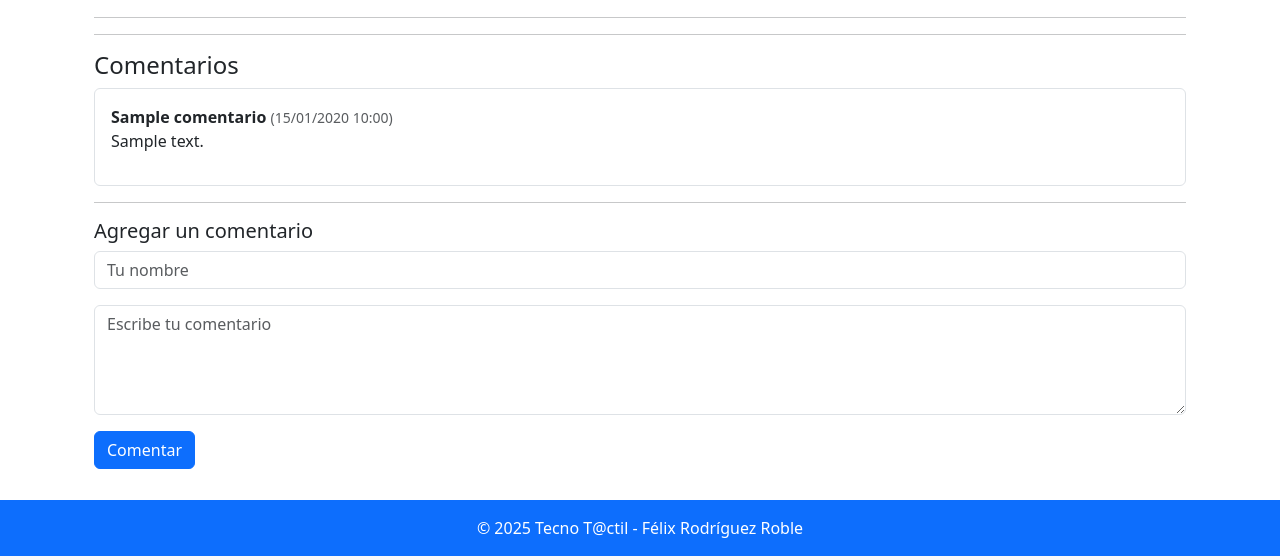
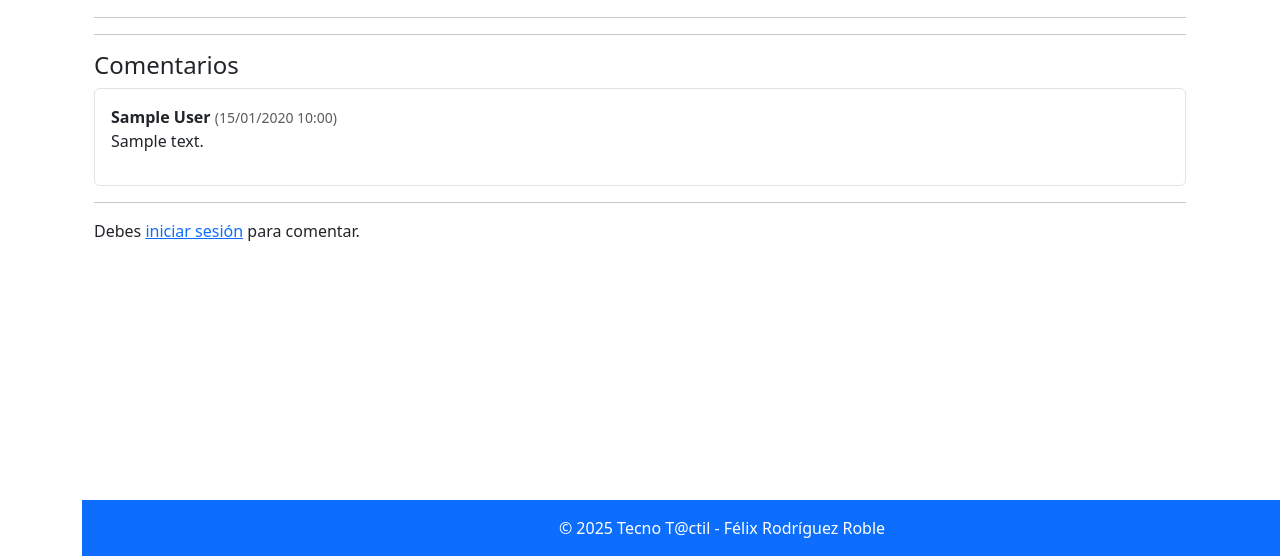
Before and after one commit to feloroble/flujorad-web, a Flask app: page /1 in a window 1280 px wide. Shown: the part 240-800 px from the top of the page. Run offline with Flask 3, Linux system fonts and the light colour scheme; tables that the repository leaves empty hold one stand-in row (values such as "Sample post"); some libraries are stand-ins or nearby versions.

Commit message:
update bueno

```diff
--- a/app/models/blog.py
+++ b/app/models/blog.py
@@ -30,8 +30,9 @@ class PublicacionContenido(db.Model):
 class Comentario(db.Model):
     id = db.Column(db.Integer, primary_key=True)
     publicacion_id = db.Column(db.Integer, db.ForeignKey('publicacion.id'), nullable=False)
-    nombre = db.Column(db.String(100), nullable=False)
+    user_id = db.Column(db.Integer, db.ForeignKey('users.id'), nullable=False)  # Nuevo
     contenido = db.Column(db.Text, nullable=False)
     fecha = db.Column(db.DateTime, default=datetime.utcnow)
 
     publicacion = db.relationship('Publicacion', backref='comentarios')
+    user = db.relationship('User', backref='comentarios')  # Nuevo
--- a/app/routes/admin.py
+++ b/app/routes/admin.py
@@ -3,7 +3,7 @@ from flask import Blueprint, current_app, flash, redirect, render_template, requ
 from flask_login import current_user,login_required
 from app.extensions import db
 from app.utils.decorators import admin_required
-from .forms import PublicacionForm
+from .forms import ComentarioForm, PublicacionForm
 from werkzeug.utils import secure_filename
 from app.models.blog  import  Comentario, Publicacion, PublicacionContenido
 
@@ -26,13 +26,19 @@ def blog():
 
 @admin_bp.route('/crear', methods=['GET', 'POST'])
 @admin_required
+@login_required
 def create_post():
     form = PublicacionForm()
 
     if form.validate_on_submit():
         titulo = form.title.data
+        nueva = Publicacion(titulo=titulo, user_id=current_user.id)
+        db.session.add(nueva)
+        db.session.commit()  # Necesario para obtener nueva.id
+
         bloques = []
         i = 0
+        contador = 1
 
         while True:
             tipo = request.form.get(f'bloques[{i}][tipo]')
@@ -42,20 +48,26 @@ def create_post():
             if tipo == 'texto':
                 contenido = request.form.get(f'bloques[{i}][contenido]')
                 bloques.append({'tipo': 'texto', 'contenido': contenido})
+
             elif tipo == 'imagen':
                 imagen = request.files.get(f'bloques[{i}][imagen]')
                 if imagen and imagen.filename:
-                    filename = secure_filename(imagen.filename)
-                    UPLOAD_FOLDER = os.path.join('static', 'uploads')
+                    extension = os.path.splitext(imagen.filename)[1]
+                    filename = f"foto_{current_user.id}_{nueva.id}_{contador}{extension}"
+
+                    # Guardar en /static/uploads/
+                    UPLOAD_FOLDER = os.path.join(current_app.root_path, 'static', 'uploads')
                     os.makedirs(UPLOAD_FOLDER, exist_ok=True)
-                    ruta = os.path.join('static/uploads', filename)
-                    imagen.save(ruta)
-                    bloques.append({'tipo': 'imagen', 'ruta': ruta})
+
+                    ruta_absoluta = os.path.join(UPLOAD_FOLDER, filename)
+                    imagen.save(ruta_absoluta)
+
+                    # Ruta relativa sin 'static/'
+                    ruta_relativa = f'uploads/{filename}'
+                    bloques.append({'tipo': 'imagen', 'ruta': ruta_relativa})
+                    contador += 1
+
             i += 1
-
-        nueva = Publicacion(titulo=titulo, user_id=current_user.id)
-        db.session.add(nueva)
-        db.session.commit()
 
         for idx, b in enumerate(bloques):
             bloque = PublicacionContenido(
@@ -69,9 +81,10 @@ def create_post():
 
         db.session.commit()
         flash("Publicación creada correctamente.", "success")
-        return redirect(url_for('admin.blog '))
+        return redirect(url_for('admin.ver_publicacion', id=nueva.id))
 
-    return render_template('admin/create_post.html',  form=form )
+    return render_template('admin/create_post.html', form=form)
+
 
 # Ruta para gestionar usuarios (cambiar roles, etc.)
 @admin_bp.route('/manage_users')
@@ -82,21 +95,29 @@ def manage_users():
     return render_template('admin/manage_users.html')
 
 @admin_bp.route('/<int:id>/comentar', methods=['POST'])
+@login_required
 def comentar(id):
     publicacion = Publicacion.query.get_or_404(id)
-    nombre = request.form.get('nombre')
-    contenido = request.form.get('contenido')
-    if nombre and contenido:
-        comentario = Comentario(publicacion_id=publicacion.id, nombre=nombre, contenido=contenido)
+    form = ComentarioForm()
+
+    if form.validate_on_submit():
+        comentario = Comentario(
+            publicacion_id=publicacion.id,
+            user_id=current_user.id,
+            contenido=form.contenido.data
+        )
         db.session.add(comentario)
         db.session.commit()
         flash("Comentario enviado correctamente.", "success")
     else:
-        flash("Todos los campos son obligatorios.", "danger")
-    return redirect(url_for('blog.ver_publicacion', id=id))
+        flash("Error en el formulario. Revisa los campos.", "danger")
+
+    return redirect(url_for('admin.ver_publicacion', id=id))
 
 # Ruta para ver una publicación individual
 @admin_bp.route('/<int:id>')
 def ver_publicacion(id):
     publicacion = Publicacion.query.get_or_404(id)
-    return render_template('admin/ver.html', publicacion=publicacion)
+    comentarios = Comentario.query.filter_by(publicacion_id=id).all()
+    form = ComentarioForm()
+    return render_template('admin/ver.html', publicacion=publicacion , comentarios=comentarios, form=form)
--- a/app/routes/forms.py
+++ b/app/routes/forms.py
@@ -53,3 +53,8 @@ class NodoDataForm(FlaskForm):
     valor_condensador = FloatField('Valor del Condensador (kvar)', validators=[])
     tension_base_nodo = FloatField('Tensión Base del Nodo', validators=[DataRequired()])
     submit = SubmitField('Guardar Nodo')
+
+
+class ComentarioForm(FlaskForm):
+    contenido = TextAreaField('Comentario', validators=[DataRequired()])
+    submit = SubmitField('Comentar')
--- a/app/templates/admin/ver.html
+++ b/app/templates/admin/ver.html
@@ -20,7 +20,7 @@
   <h4>Comentarios</h4>
   {% for comentario in publicacion.comentarios %}
     <div class="border p-3 my-2 rounded">
-      <strong>{{ comentario.nombre }}</strong> <span class="text-muted small">({{ comentario.fecha.strftime('%d/%m/%Y %H:%M') }})</span>
+      <strong>{{ comentario.user.name }}</strong> <span class="text-muted small">({{ comentario.fecha.strftime('%d/%m/%Y %H:%M') }})</span>
       <p>{{ comentario.contenido }}</p>
     </div>
   {% else %}
@@ -28,15 +28,22 @@
   {% endfor %}
 
   <hr>
-  <h5>Agregar un comentario</h5>
-  <form method="POST" action="{{ url_for('blog.comentar', id=publicacion.id) }}">
+  {% if current_user.is_authenticated %}
+  <h4>Agregar un comentario</h4>
+  <form method="POST" action="{{ url_for('admin.comentar', id=publicacion.id) }}">
+    {{ form.hidden_tag() }}
+
     <div class="mb-3">
-      <input type="text" name="nombre" placeholder="Tu nombre" class="form-control" required>
+      {{ form.contenido.label(class="form-label") }}
+      {{ form.contenido(class="form-control") }}
+      {% for error in form.contenido.errors %}
+        <div class="text-danger">{{ error }}</div>
+      {% endfor %}
     </div>
-    <div class="mb-3">
-      <textarea name="contenido" rows="4" class="form-control" placeholder="Escribe tu comentario" required></textarea>
-    </div>
-    <button type="submit" class="btn btn-primary">Comentar</button>
+
+    {{ form.submit(class="btn btn-primary") }}
   </form>
-</div>
+{% else %}
+  <p>Debes <a href="{{ url_for('auth.login') }}">iniciar sesión</a> para comentar.</p>
+{% endif %}
 {% endblock %}
```
Also changed, not shown: migrations/versions/61daee68cce1_adaptar_modelo_de_comentario_a_usuarios_.py (added, +36 -0 lines), app/static/uploads/foto_1_1.jpg (added), app/static/uploads/foto_1_5_1.jpg (added), app/static/uploads/foto_1_6_1.jpg (added), app/static/uploads/foto_1_6_2.jpg (added), static/uploads/systeme-io-2020.jpg (deleted).
